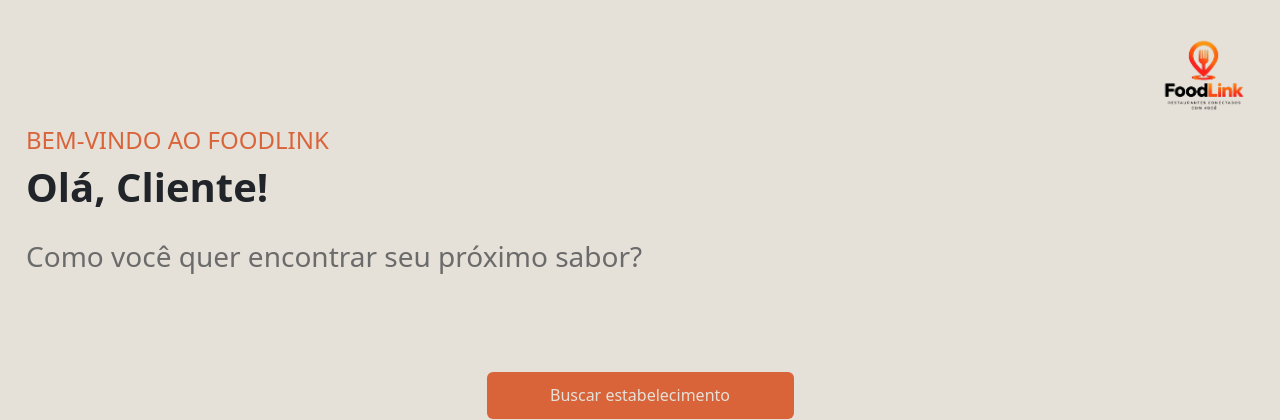
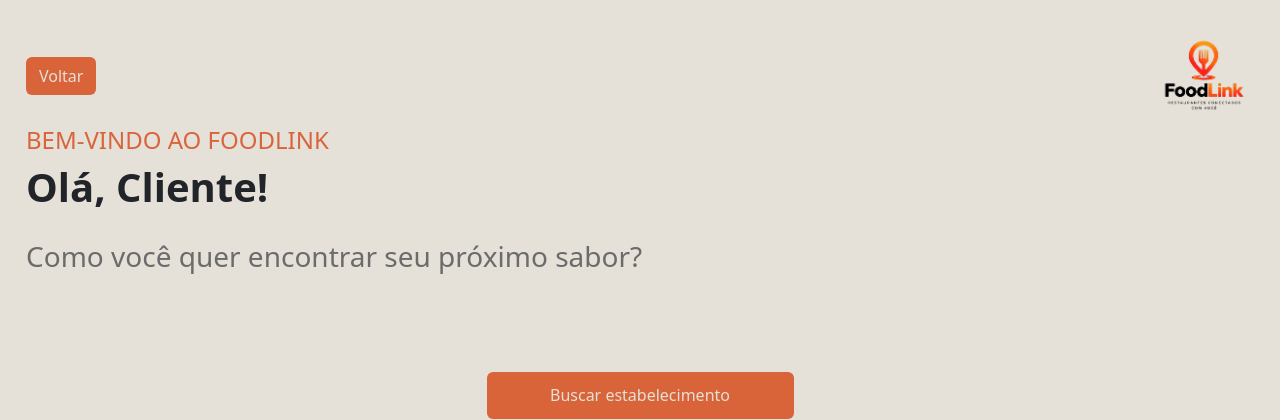
Before and after one commit to julianabbassan/ENG4021-Time-2, a Python web app: template Sprint 4/templates/inicioCliente.html in a window 1280 px wide. Shown: the top 420 px of the page. Run offline with Jinja, Linux system fonts and the light colour scheme; the template is opened without the code that fills it, so the values that code supplies are empty.

Commit message:
padronizacao do botao voltar

```diff
--- a/Sprint 4/static/css/favoritos.css
+++ b/Sprint 4/static/css/favoritos.css
@@ -19,7 +19,7 @@ body{
     justify-content: end;
 }
 
-.btn-laranja{
+.btn-laranja-voltar{
     background-color: #D9643A !important;
     color: #E5E0D8 !important;
     border-radius: 25px;
--- a/Sprint 4/static/css/inicioCliente.css
+++ b/Sprint 4/static/css/inicioCliente.css
@@ -7,6 +7,13 @@ body{
     padding-top: 26px;
 }
 
+
+.cabecalho-superior{
+    display: flex;
+    width: 100%;
+    justify-content: space-between;
+    align-items: center;
+}
 
 .superior-direito{
     display: flex;
@@ -31,6 +38,12 @@ body{
     font-size: medium;
 }
 
+.btn-laranja-voltar{
+    background-color: #D9643A !important;
+    color: #E5E0D8 !important;
+    border-radius: 25px;
+}
+
 .rodape-fixo{
     position: fixed;
     left: 0;
--- a/Sprint 4/templates/favoritos.html
+++ b/Sprint 4/templates/favoritos.html
@@ -13,7 +13,7 @@
 
 <body>
     <div class="cabecalho-superior">
-        <button type="button" class="btn btn-laranja">Voltar</button>
+        <button type="button" class="btn btn-laranja-voltar">Voltar</button>
         <span class="superior-direito"><img src="../Juliana Bassan/logosemfundo.png" width="100"></span>
     </div>
 
--- a/Sprint 4/templates/inicioCliente.html
+++ b/Sprint 4/templates/inicioCliente.html
@@ -12,7 +12,11 @@
 </head>
 
 <body>
-    <div class="superior-direito"><img src="../Juliana Bassan/logosemfundo.png" width="100"> </div>
+    <div class="cabecalho-superior">
+        <button type="button" class="btn btn-laranja-voltar">Voltar</button>
+        <span class="superior-direito"><img src="../Juliana Bassan/logosemfundo.png" width="100"></span>
+    </div>
+
     <div><h4 style="color: #D9643A;">BEM-VINDO AO FOODLINK</h4></div>
     <div style="height: 10%;"><h1><b>Olá, Cliente!</b></h1></div>
     <div style="color: #6B6B6B;"><h3>Como você quer encontrar seu próximo sabor?</h3></div>
```
